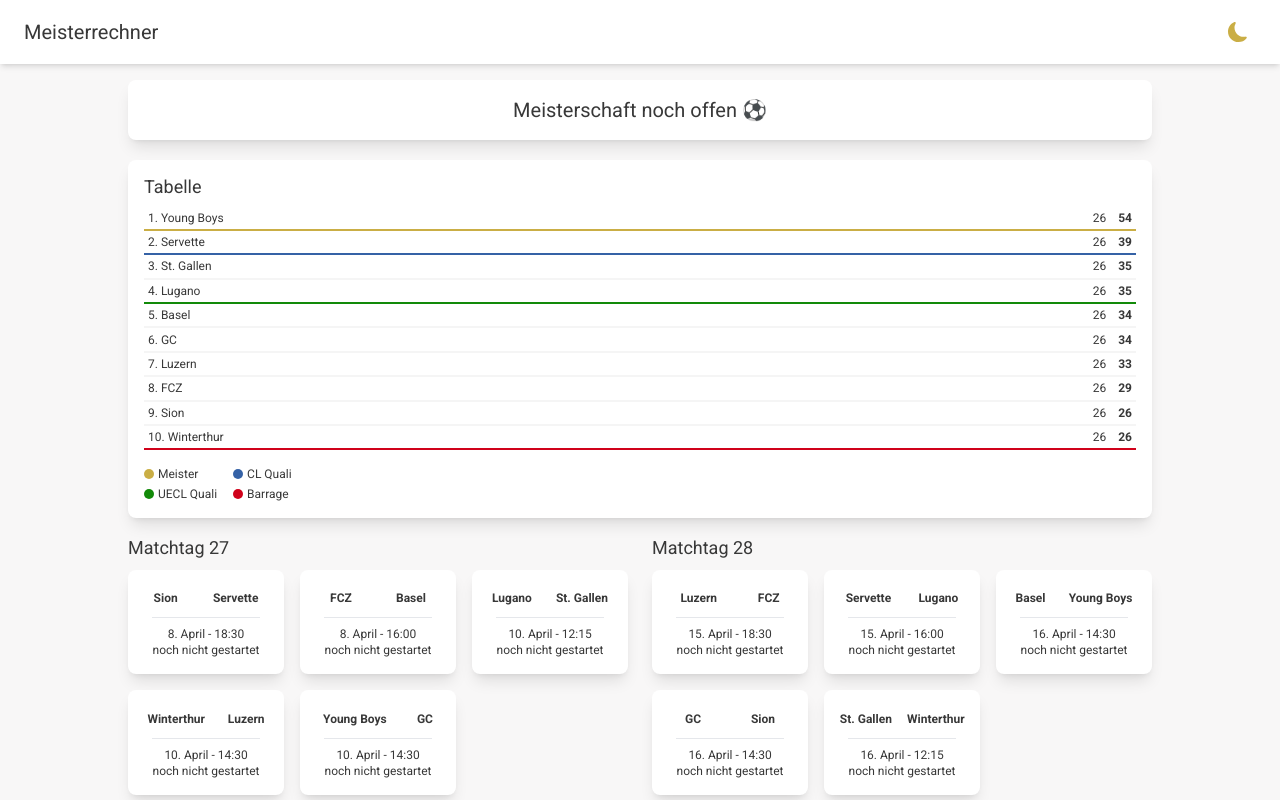
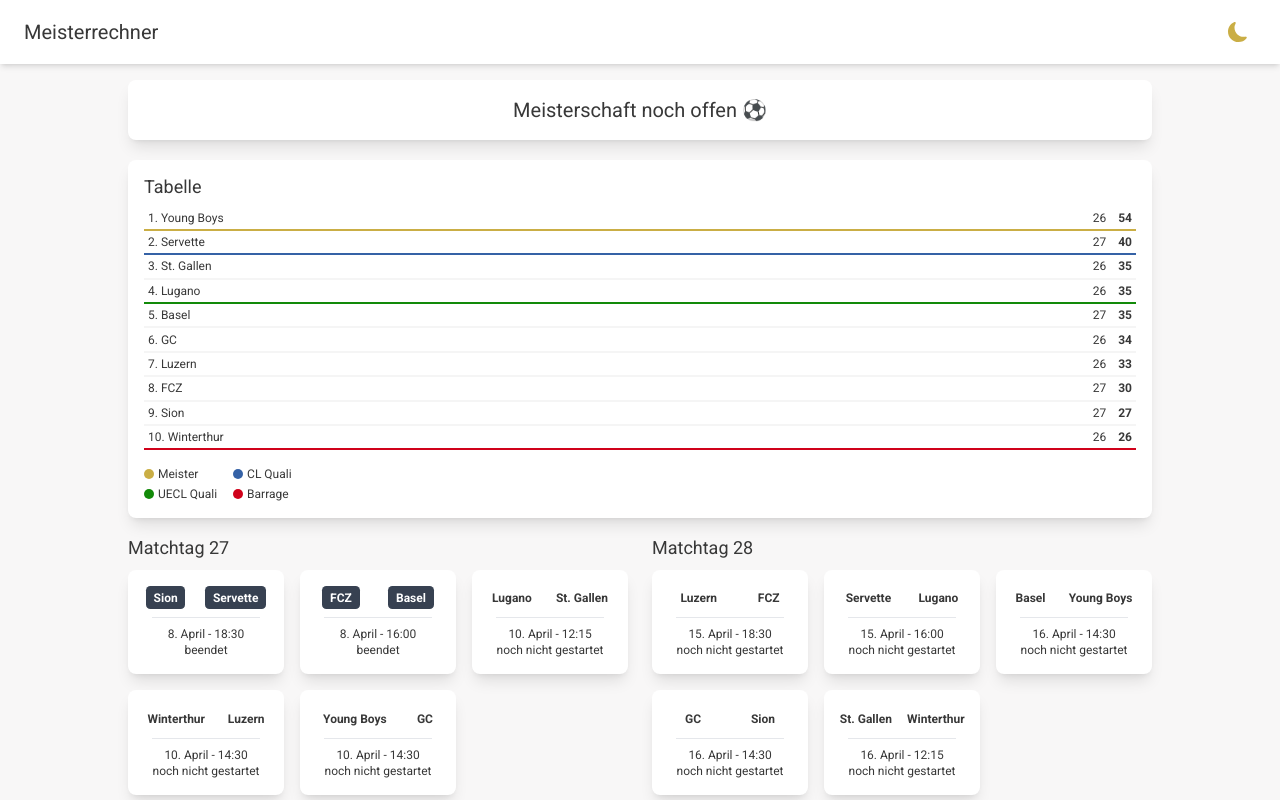
Before and after one commit to LucaSchere/meisterrechner, a React (Vite) app: page / in a window 1280 px wide. Shown: the top 800 px of the page. Built offline with nearby package versions, Linux system fonts and the light colour scheme.

Commit message:
new data 09.04.

```diff
--- a/src/mocks/Event.ts
+++ b/src/mocks/Event.ts
@@ -533,39 +533,39 @@
             "idLeague": "4675",
             "strLeague": "Swiss Super League",
             "strSeason": "2022-2023",
-            "strDescriptionEN": null,
+            "strDescriptionEN": "",
             "strHomeTeam": "FC Sion",
             "strAwayTeam": "Servette",
-            "intHomeScore": null,
+            "intHomeScore": "2",
             "intRound": "27",
-            "intAwayScore": null,
+            "intAwayScore": "2",
             "intSpectators": null,
             "strOfficial": "",
             "strTimestamp": "2023-04-08T18:30:00+00:00",
             "dateEvent": "2023-04-08",
-            "dateEventLocal": null,
+            "dateEventLocal": "2023-04-08",
             "strTime": "18:30:00",
-            "strTimeLocal": null,
+            "strTimeLocal": "20:30:00",
             "strTVStation": null,
             "idHomeTeam": "135947",
             "idAwayTeam": "133991",
             "intScore": null,
             "intScoreVotes": null,
-            "strResult": null,
+            "strResult": "",
             "strVenue": "Stade de Tourbillon",
             "strCountry": "Switzerland",
-            "strCity": null,
+            "strCity": "",
             "strPoster": "",
             "strSquare": "",
             "strFanart": null,
             "strThumb": "https://www.thesportsdb.com/images/media/event/thumb/6qivuo1651265399.jpg",
             "strBanner": "",
             "strMap": null,
-            "strTweet1": null,
-            "strTweet2": null,
-            "strTweet3": null,
-            "strVideo": null,
-            "strStatus": "Not Started",
+            "strTweet1": "",
+            "strTweet2": "",
+            "strTweet3": "",
+            "strVideo": "",
+            "strStatus": "Match Finished",
             "strPostponed": "no",
             "strLocked": "unlocked"
         },
@@ -580,39 +580,39 @@
             "idLeague": "4675",
             "strLeague": "Swiss Super League",
             "strSeason": "2022-2023",
-            "strDescriptionEN": null,
+            "strDescriptionEN": "",
             "strHomeTeam": "Zurich",
             "strAwayTeam": "FC Basel",
-            "intHomeScore": null,
+            "intHomeScore": "1",
             "intRound": "27",
-            "intAwayScore": null,
+            "intAwayScore": "1",
             "intSpectators": null,
             "strOfficial": "",
             "strTimestamp": "2023-04-08T16:00:00+00:00",
             "dateEvent": "2023-04-08",
-            "dateEventLocal": null,
+            "dateEventLocal": "2023-04-08",
             "strTime": "16:00:00",
-            "strTimeLocal": null,
+            "strTimeLocal": "18:00:00",
             "strTVStation": null,
             "idHomeTeam": "134396",
             "idAwayTeam": "133957",
             "intScore": null,
             "intScoreVotes": null,
-            "strResult": null,
+            "strResult": "",
             "strVenue": "Stadion Letzigrund",
             "strCountry": "Switzerland",
-            "strCity": null,
+            "strCity": "",
             "strPoster": "",
             "strSquare": "",
             "strFanart": null,
             "strThumb": "https://www.thesportsdb.com/images/media/event/thumb/4arj1n1657983819.jpg",
             "strBanner": "",
             "strMap": null,
-            "strTweet1": null,
-            "strTweet2": null,
-            "strTweet3": null,
-            "strVideo": null,
-            "strStatus": "Not Started",
+            "strTweet1": "",
+            "strTweet2": "",
+            "strTweet3": "",
+            "strVideo": "",
+            "strStatus": "Match Finished",
             "strPostponed": "no",
             "strLocked": "unlocked"
         },
--- a/src/mocks/Table.ts
+++ b/src/mocks/Table.ts
@@ -1,7 +1,7 @@
 const MOCK_TABLE = {
-    table: [
+    "table": [
         {
-            "idStanding": "2598806",
+            "idStanding": "2623387",
             "intRank": "1",
             "idTeam": "134001",
             "strTeam": "Young Boys",
@@ -19,10 +19,10 @@
             "intGoalsAgainst": "19",
             "intGoalDifference": "41",
             "intPoints": "54",
-            "dateUpdated": "2023-04-02 23:00:10"
+            "dateUpdated": "2023-04-08 23:00:31"
         },
         {
-            "idStanding": "2598807",
+            "idStanding": "2623388",
             "intRank": "2",
             "idTeam": "133991",
             "strTeam": "Servette",
@@ -30,20 +30,20 @@
             "idLeague": "4675",
             "strLeague": "Swiss Super League",
             "strSeason": "2022-2023",
-            "strForm": "WDLDD",
+            "strForm": "DWDLD",
             "strDescription": "Promotion - Champions League (Qualification: )",
-            "intPlayed": "26",
+            "intPlayed": "27",
             "intWin": "9",
             "intLoss": "5",
-            "intDraw": "12",
-            "intGoalsFor": "32",
-            "intGoalsAgainst": "34",
+            "intDraw": "13",
+            "intGoalsFor": "34",
+            "intGoalsAgainst": "36",
             "intGoalDifference": "-2",
-            "intPoints": "39",
-            "dateUpdated": "2023-04-02 23:00:10"
+            "intPoints": "40",
+            "dateUpdated": "2023-04-08 23:00:31"
         },
         {
-            "idStanding": "2598808",
+            "idStanding": "2623389",
             "intRank": "3",
             "idTeam": "134406",
             "strTeam": "St. Gallen",
@@ -61,10 +61,10 @@
             "intGoalsAgainst": "38",
             "intGoalDifference": "10",
             "intPoints": "35",
-            "dateUpdated": "2023-04-02 23:00:10"
+            "dateUpdated": "2023-04-08 23:00:31"
         },
         {
-            "idStanding": "2598809",
+            "idStanding": "2623390",
             "intRank": "4",
             "idTeam": "136037",
             "strTeam": "Lugano",
@@ -82,10 +82,10 @@
             "intGoalsAgainst": "38",
             "intGoalDifference": "1",
             "intPoints": "35",
-            "dateUpdated": "2023-04-02 23:00:10"
+            "dateUpdated": "2023-04-08 23:00:31"
         },
         {
-            "idStanding": "2598810",
+            "idStanding": "2623391",
             "intRank": "5",
             "idTeam": "133957",
             "strTeam": "FC Basel",
@@ -93,20 +93,20 @@
             "idLeague": "4675",
             "strLeague": "Swiss Super League",
             "strSeason": "2022-2023",
-            "strForm": "WLDWD",
+            "strForm": "DWLDW",
             "strDescription": "",
-            "intPlayed": "26",
+            "intPlayed": "27",
             "intWin": "8",
             "intLoss": "8",
-            "intDraw": "10",
-            "intGoalsFor": "35",
-            "intGoalsAgainst": "31",
+            "intDraw": "11",
+            "intGoalsFor": "36",
+            "intGoalsAgainst": "32",
             "intGoalDifference": "4",
-            "intPoints": "34",
-            "dateUpdated": "2023-04-02 23:00:10"
+            "intPoints": "35",
+            "dateUpdated": "2023-04-08 23:00:31"
         },
         {
-            "idStanding": "2598811",
+            "idStanding": "2623392",
             "intRank": "6",
             "idTeam": "134391",
             "strTeam": "Grasshoppers",
@@ -124,10 +124,10 @@
             "intGoalsAgainst": "42",
             "intGoalDifference": "-2",
             "intPoints": "34",
-            "dateUpdated": "2023-04-02 23:00:10"
+            "dateUpdated": "2023-04-08 23:00:31"
         },
         {
-            "idStanding": "2598812",
+            "idStanding": "2623393",
             "intRank": "7",
             "idTeam": "134123",
             "strTeam": "Lucerne",
@@ -145,10 +145,10 @@
             "intGoalsAgainst": "37",
             "intGoalDifference": "2",
             "intPoints": "33",
-            "dateUpdated": "2023-04-02 23:00:10"
+            "dateUpdated": "2023-04-08 23:00:31"
         },
         {
-            "idStanding": "2598813",
+            "idStanding": "2623394",
             "intRank": "8",
             "idTeam": "134396",
             "strTeam": "Zurich",
@@ -156,20 +156,20 @@
             "idLeague": "4675",
             "strLeague": "Swiss Super League",
             "strSeason": "2022-2023",
-            "strForm": "DWLDD",
+            "strForm": "DDWLD",
             "strDescription": "",
-            "intPlayed": "26",
+            "intPlayed": "27",
             "intWin": "6",
             "intLoss": "9",
-            "intDraw": "11",
-            "intGoalsFor": "27",
-            "intGoalsAgainst": "39",
+            "intDraw": "12",
+            "intGoalsFor": "28",
+            "intGoalsAgainst": "40",
             "intGoalDifference": "-12",
-            "intPoints": "29",
-            "dateUpdated": "2023-04-02 23:00:10"
+            "intPoints": "30",
+            "dateUpdated": "2023-04-08 23:00:31"
         },
         {
-            "idStanding": "2598814",
+            "idStanding": "2623395",
             "intRank": "9",
             "idTeam": "135947",
             "strTeam": "FC Sion",
@@ -177,20 +177,20 @@
             "idLeague": "4675",
             "strLeague": "Swiss Super League",
             "strSeason": "2022-2023",
-            "strForm": "WLLDL",
+            "strForm": "DWLLD",
             "strDescription": "",
-            "intPlayed": "26",
+            "intPlayed": "27",
             "intWin": "6",
             "intLoss": "12",
-            "intDraw": "8",
-            "intGoalsFor": "32",
-            "intGoalsAgainst": "50",
+            "intDraw": "9",
+            "intGoalsFor": "34",
+            "intGoalsAgainst": "52",
             "intGoalDifference": "-18",
-            "intPoints": "26",
-            "dateUpdated": "2023-04-02 23:00:10"
+            "intPoints": "27",
+            "dateUpdated": "2023-04-08 23:00:31"
         },
         {
-            "idStanding": "2598815",
+            "idStanding": "2623396",
             "intRank": "10",
             "idTeam": "138984",
             "strTeam": "FC Winterthur",
@@ -208,7 +208,7 @@
             "intGoalsAgainst": "46",
             "intGoalDifference": "-24",
             "intPoints": "26",
-            "dateUpdated": "2023-04-02 23:00:10"
+            "dateUpdated": "2023-04-08 23:00:31"
         }
     ]
 }
```
